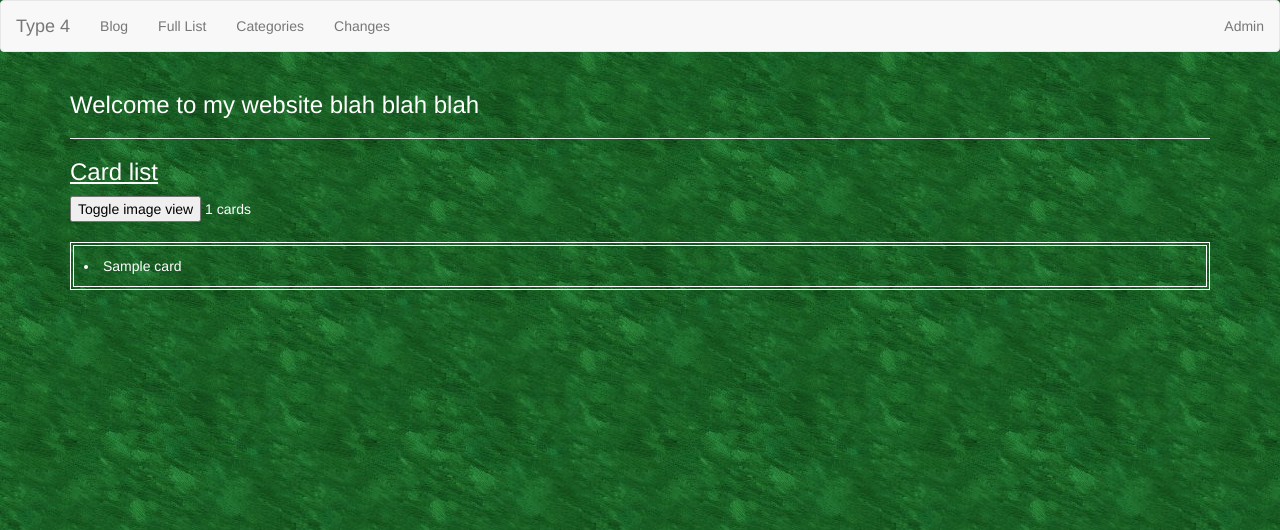
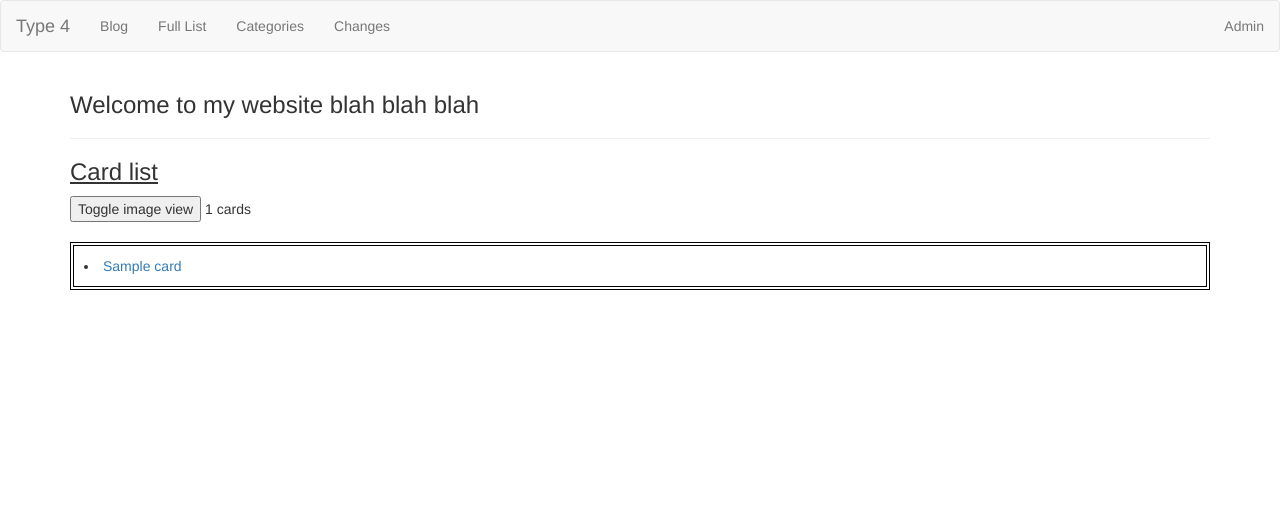
Before and after one commit to mpaulweeks/type4stack, a Django app: page / in a window 1280 px wide. Shown: the top 530 px of the page. Run offline with Django 3.2, Linux system fonts and the light colour scheme; tables that the repository leaves empty hold one stand-in row (values such as "Sample post"); parts of the project's set-up code (start-up, migrations or seed data) failed here and were passed over; some libraries are stand-ins or nearby versions.

Commit message:
remove green background, add db dump

```diff
--- a/type4/static/type4/style.css
+++ b/type4/static/type4/style.css
@@ -1,33 +1,16 @@
-body {
-	background-color: #C1CCC0;
-	background-image: url('images/marble.jpg');
-	color: white;
-}
-textarea {
-	color: black;
-}
-a {
-	color: white;
-}
-button {
-	color: black;
-}
-input {
-	color: black;
-}
 .cardlist .data {
 	display: none;
 }
 .cardlistdisplay {
 	padding: 10px;
-	border: 4px double white;
+	border: 4px double black;
 }
 .cardimage {
-	width: 250px;
+	width: 200px;
 }
 .columned {
-	-moz-column-width: 250px;
-	-webkit-column-width: 250px;
+	-moz-column-width: 200px;
+	-webkit-column-width: 200px;
 }
 .cardlist-title {
 	text-decoration: underline;
```
Also changed, not shown: type4/static/type4/images/marble.jpg (deleted), 1 other file.
